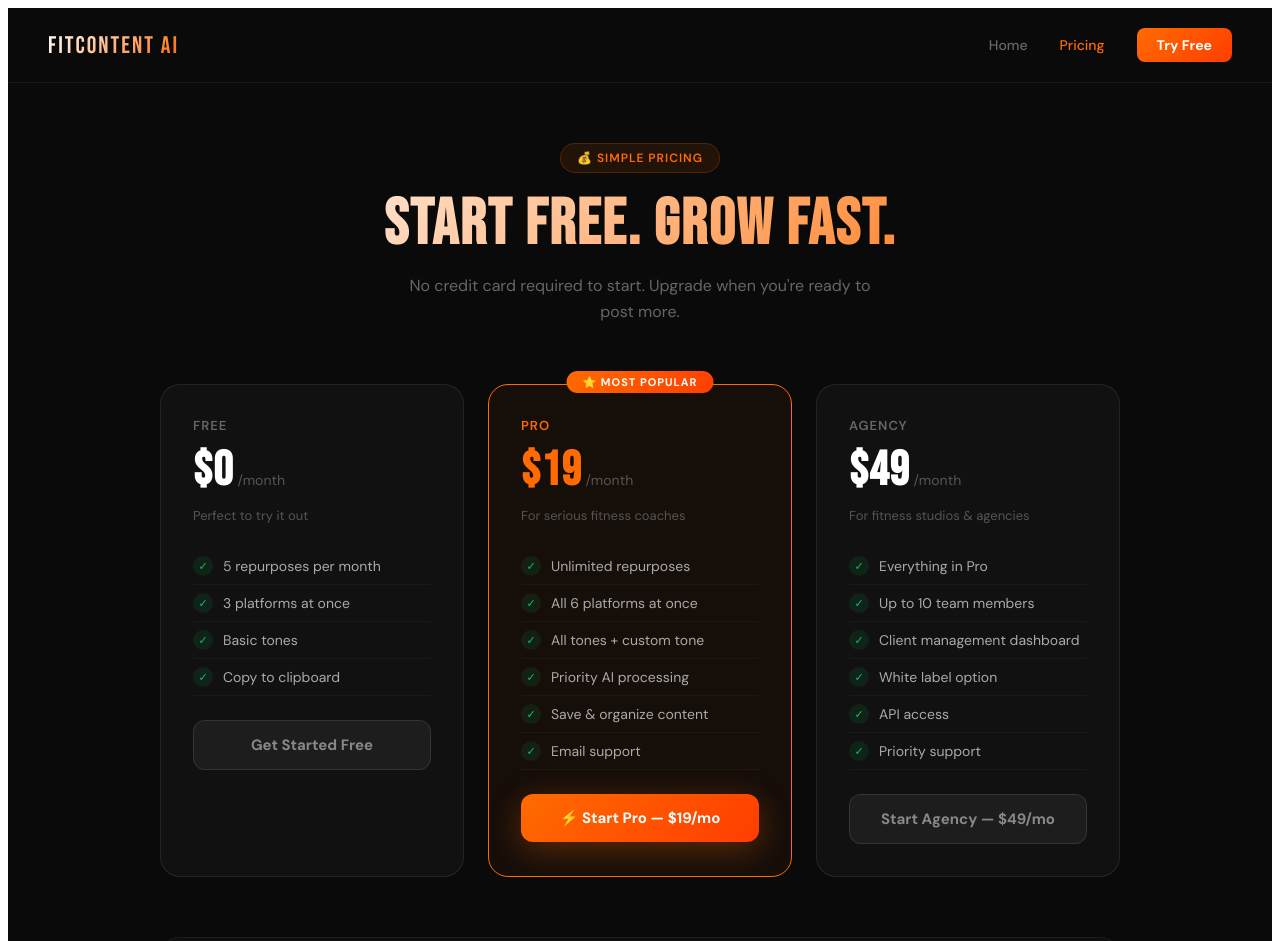
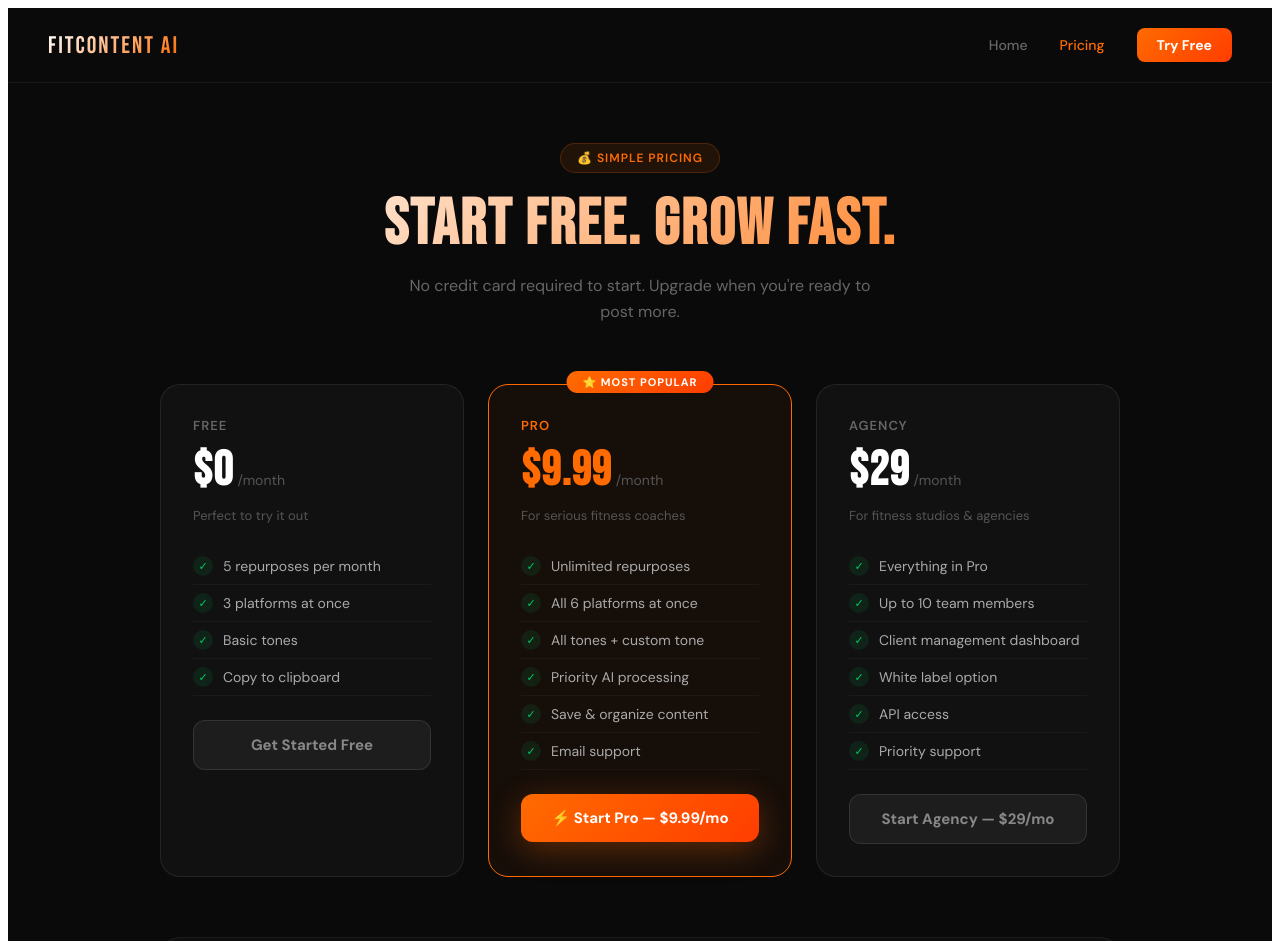
Before and after one commit to myaistudioco/fitcontent-ai, a Next.js app: page /pricing in a window 1280 px wide. Shown: the top 941 px of the page. Built offline with nearby package versions, Linux system fonts and the light colour scheme.

Commit message:
Update pricing.js

```diff
--- a/pages/pricing.js
+++ b/pages/pricing.js
@@ -181,7 +181,7 @@
             <div style={{ marginBottom: 24 }}>
               <div style={{ fontSize: 13, fontWeight: 600, color: "#FF6B00", letterSpacing: 1, marginBottom: 8 }}>PRO</div>
               <div style={{ display: "flex", alignItems: "baseline", gap: 4 }}>
-                <span style={{ fontSize: 48, fontWeight: 700, fontFamily: "'Bebas Neue', sans-serif", letterSpacing: 1, color: "#FF6B00" }}>$19</span>
+                <span style={{ fontSize: 48, fontWeight: 700, fontFamily: "'Bebas Neue', sans-serif", letterSpacing: 1, color: "#FF6B00" }}>$9.99</span>
                 <span style={{ color: "#555", fontSize: 14 }}>/month</span>
               </div>
               <p style={{ color: "#555", fontSize: 13, marginTop: 8 }}>For serious fitness coaches</p>
@@ -202,7 +202,7 @@
             ))}
 
             <button className="cta-btn primary" onClick={() => alert("Payment coming soon! Check back in 24hrs.")}>
-              ⚡ Start Pro — $19/mo
+              ⚡ Start Pro — $9.99/mo
             </button>
           </div>
 
@@ -211,7 +211,7 @@
             <div style={{ marginBottom: 24 }}>
               <div style={{ fontSize: 13, fontWeight: 600, color: "#666", letterSpacing: 1, marginBottom: 8 }}>AGENCY</div>
               <div style={{ display: "flex", alignItems: "baseline", gap: 4 }}>
-                <span style={{ fontSize: 48, fontWeight: 700, fontFamily: "'Bebas Neue', sans-serif", letterSpacing: 1 }}>$49</span>
+                <span style={{ fontSize: 48, fontWeight: 700, fontFamily: "'Bebas Neue', sans-serif", letterSpacing: 1 }}>$29</span>
                 <span style={{ color: "#555", fontSize: 14 }}>/month</span>
               </div>
               <p style={{ color: "#555", fontSize: 13, marginTop: 8 }}>For fitness studios & agencies</p>
@@ -232,7 +232,7 @@
             ))}
 
             <button className="cta-btn secondary" onClick={() => alert("Payment coming soon! Check back in 24hrs.")}>
-              Start Agency — $49/mo
+              Start Agency — $29/mo
             </button>
           </div>
 
```
